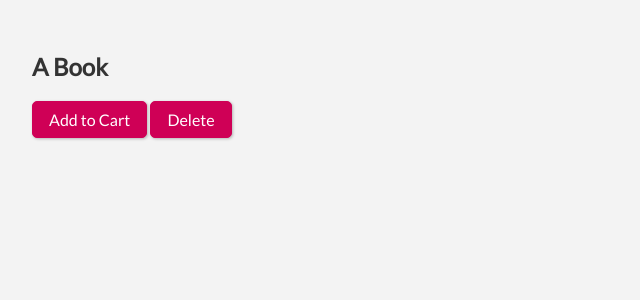
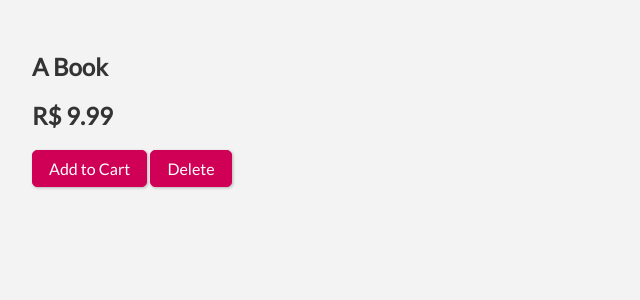
Before and after one commit to heltonricardo/estudo-svelte, a Svelte app: page / in a window 1280 px wide. Shown: the top 300 px of the page, without its empty margins (0-640 px from the left). Built offline with nearby package versions, Linux system fonts and the light colour scheme.

Commit message:
spread em propriedades e propriedade opcional

```diff
--- a/src/ComponentEvents/ComponentEvents.svelte
+++ b/src/ComponentEvents/ComponentEvents.svelte
@@ -1,18 +1,29 @@
 <script>
+  import App from "../App.svelte";
 import Product from "./Product.svelte";
 
+  let products = [
+    {
+      id: "p1",
+      title: "A Book",
+      price: 9.99,
+    },
+  ];
+
   function addToCart(event) {
-    console.log(event.detail)
+    console.log(event.detail);
   }
 
   function deleteProduct(event) {
-    console.log(event.detail)
+    console.log(event.detail);
   }
 </script>
 
+{#each products as product}
   <Product
-  productTitle="A Book"
+    {...product}
     on:dblclick={() => alert("Duplo clique!")}
     on:add-to-cart={addToCart}
     on:delete={deleteProduct}
   />
+{/each}
--- a/src/ComponentEvents/Product.svelte
+++ b/src/ComponentEvents/Product.svelte
@@ -3,7 +3,11 @@
   import { createEventDispatcher } from "svelte";
   const dispatch = createEventDispatcher();
 
-  export let productTitle;
+  export let title;
+  export let price;
+
+  // Propriedade opcional:
+  export let bestseller = false;
 
   function addToCart() {
     // Anotação 02
@@ -12,9 +16,13 @@
 </script>
 
 <article on:dblclick>
-  <h1>{productTitle}</h1>
-  <!-- Anotação 03
-  <button on:click>Add to Cart</button>  -->
+  <h1>{title}</h1>
+  <h2>R$ {price}</h2>
+  {#if bestseller}
+    <h3>BESTSELLER</h3>
+  {/if}
+
+  <!-- Anotação 03 -->
   <button on:click={addToCart}>Add to Cart</button>
   <button on:click={() => dispatch("delete", "p1")}>Delete</button>
 </article>
@@ -28,10 +36,11 @@
   que pode ser um número, uma string ou um objeto, por exemplo.
 
   Anotação 03
-  Não atribuir algo ao "on:click" significa que não será o próprio componente o
-  responsável por lidar com esse evento. O evento será encaminhado/propadado.
-  Porém o evento é propagado apenas UM nível acima. Então o componente pai pode
-  "tratar" o evento ou apenas propagá-lo novamente. Nesse caso, não será
-  possível distinguir qual dos botões foi clicado (se ambos estiverem com o
-  evento de clique), se usarmos apenas os eventos pré-definidos.
+  Não atribuir algo ao "on:click", da seguinte maneira:
+  "<button on:click>Add to Cart</button>" significa que não será o próprio
+  componente o responsável por lidar com esse evento. O evento será
+  encaminhado/propadado. Porém o evento é propagado apenas UM nível acima. Então
+  o componente pai pode "tratar" o evento ou apenas propagá-lo novamente. Nesse
+  caso, não será possível distinguir qual dos botões foi clicado (se ambos
+  estiverem com o evento de clique), se usarmos apenas os eventos pré-definidos.
 -->
```
Lines whose indentation alone changed are shown as unchanged.
